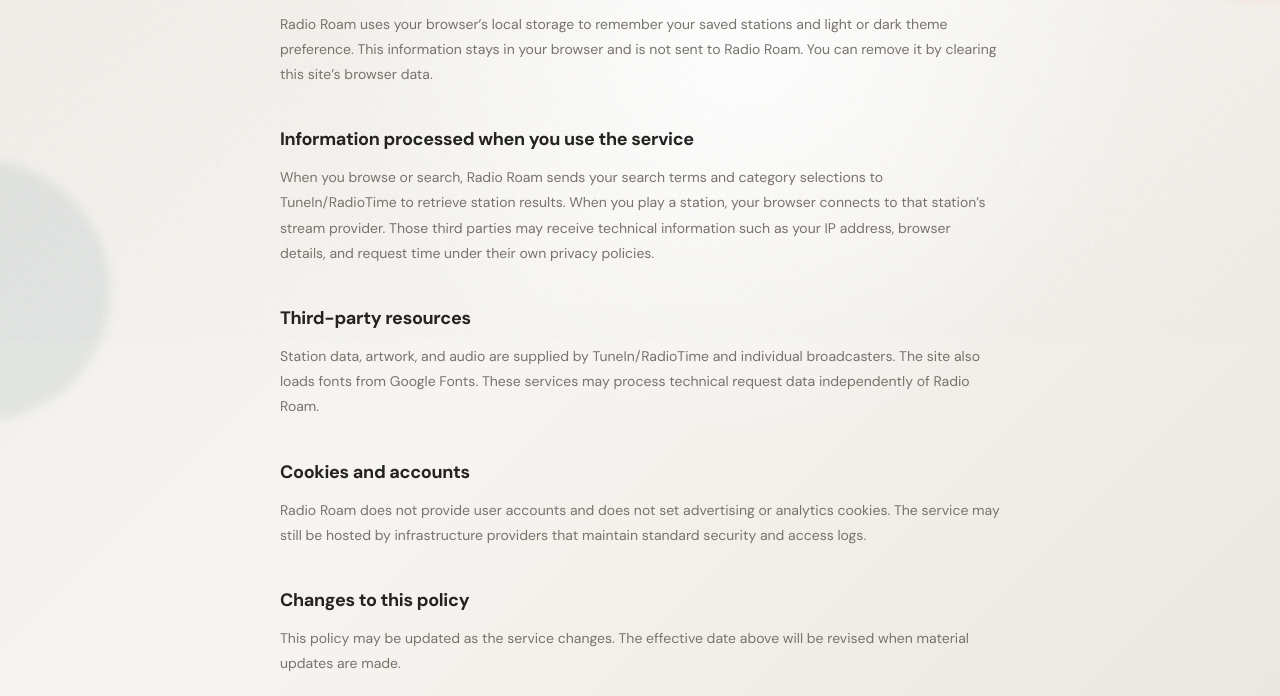
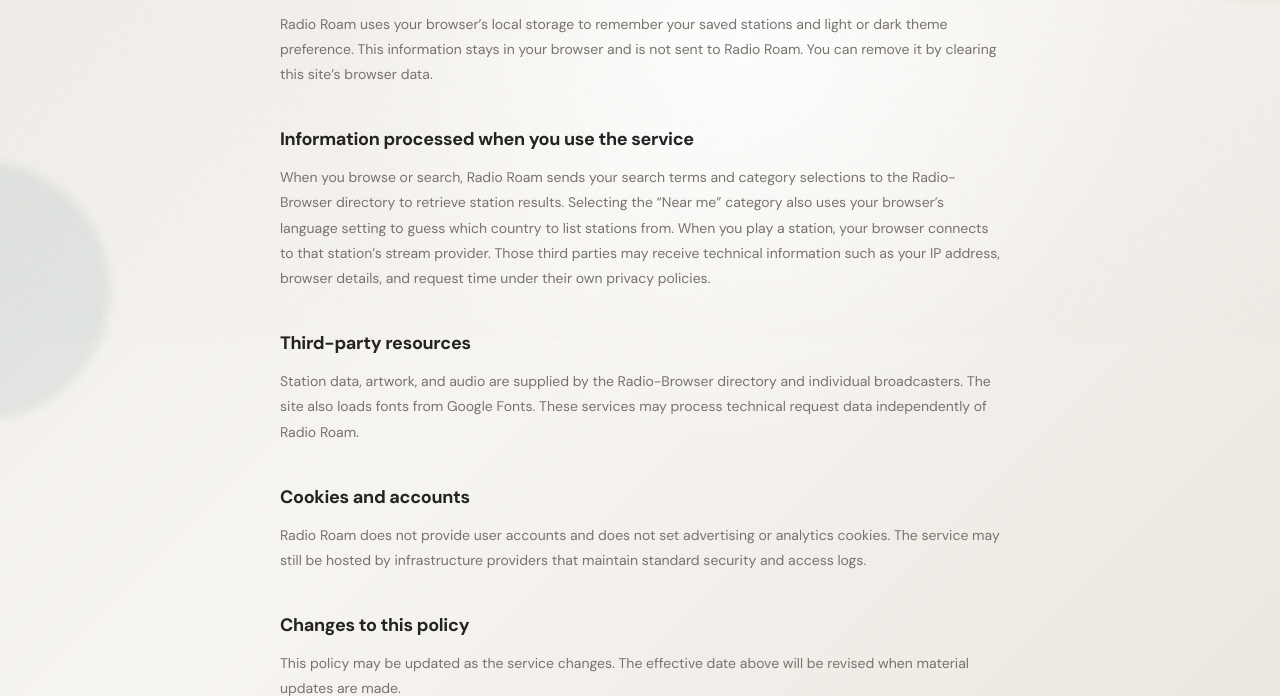
Before and after one commit to PierrunoYT/radioroam.app, a Flask app: page /privacy in a window 1280 px wide. Shown: the part 459-1155 px from the top of the page. Run offline with Flask 3, Linux system fonts and the light colour scheme.

Commit message:
Replace TuneIn with the Radio-Browser API
TuneIn's endpoints are unofficial and have no "list everything" route, so
discovery was capped by whatever its search happened to return. Radio-Browser
is an openly licensed community directory with documented endpoints, health
checks, and popularity data.

- Search, genre browsing, and country listings now come from Radio-Browser
- Requests use hidebroken=true to skip stations failing health checks, and
  order=clickcount so well-known stations surface first
- Resolving a stream via /json/url/<uuid> also registers the play, which is
  how Radio-Browser ranks stations
- Category tag requests run concurrently and cache for ten minutes, cutting
  a cold browse from ~1.4s to ~0.3s
- Fall back to a named mirror when the round-robin address returns a bad host
- Treat a 404 as a definitive answer rather than retrying the next mirror

"Near me" previously used TuneIn's geo-targeted feed, which keys off the
server's IP address and would report the datacenter once deployed. It now
infers the country from the browser's Accept-Language region subtag, which
at least describes the listener. The privacy page is updated to match.

Note: favorites saved under TuneIn guide IDs will no longer resolve, as the
two directories share no common identifier.

Co-Authored-By: Claude Opus 5 (1M context) <noreply@anthropic.com>

```diff
--- a/app.py
+++ b/app.py
@@ -1,136 +1,135 @@
 from __future__ import annotations
 
+import threading
+import time
+from concurrent.futures import ThreadPoolExecutor
 from typing import Any
 
 import requests
 from flask import Flask, jsonify, render_template, request
 
 
-class TuneInAPI:
-    """Small wrapper around the public TuneIn / RadioTime endpoints."""
+class StationNotFound(LookupError):
+    """Raised when Radio-Browser has no station with the requested ID."""
 
-    BASE_URL = "https://opml.radiotime.com"
 
-    def __init__(self, partner_id: str = "RadioTime") -> None:
-        self.partner_id = partner_id
+class RadioBrowserAPI:
+    """Client for the Radio-Browser directory API.
+
+    Radio-Browser is a community-maintained, openly licensed directory of
+    around 50k stations. Everything the player needs comes from it: search,
+    genre browsing, country listings, and live stream-URL resolution.
+    """
+
+    # Round-robin DNS across the community mirrors, with a named server as a
+    # fallback for the case where the rotation hands out a host that's down.
+    HOSTS = ("https://all.api.radio-browser.info", "https://de1.api.radio-browser.info")
+
+    # Stations whose stream last failed a health check are excluded everywhere.
+    DEFAULTS = {"hidebroken": "true", "order": "clickcount", "reverse": "true"}
+
+    def __init__(self, timeout: int = 10) -> None:
+        self.timeout = timeout
         self.session = requests.Session()
-        self.session.headers.update(
-            {"User-Agent": "Mozilla/5.0 (Windows NT 10.0; Win64; x64)"}
-        )
+        # Radio-Browser asks clients to identify themselves so they can spot
+        # misbehaving traffic rather than blanket-rate-limiting everyone.
+        self.session.headers.update({"User-Agent": "RadioRoam/1.0"})
 
-    def _request(self, endpoint: str, params: dict[str, Any] | None = None) -> dict:
-        query = {**(params or {}), "render": "json", "partnerId": self.partner_id}
-        response = self.session.get(
-            f"{self.BASE_URL}/{endpoint.lstrip('/')}", params=query, timeout=12
-        )
-        response.raise_for_status()
-        return response.json()
-
-    @staticmethod
-    def _outlines(items: list[dict]) -> list[dict]:
-        outlines: list[dict] = []
-        for item in items:
-            if item.get("element") != "outline":
-                continue
-            children = item.get("children")
-            if children:
-                outlines.extend(TuneInAPI._outlines(children))
-            else:
-                outlines.append(item)
-        return outlines
+    def _get(self, path: str, params: dict[str, Any] | None = None) -> Any:
+        query = {**self.DEFAULTS, **(params or {})}
+        last_error: Exception = RuntimeError("no hosts configured")
+        for host in self.HOSTS:
+            try:
+                response = self.session.get(
+                    f"{host}/{path.lstrip('/')}", params=query, timeout=self.timeout
+                )
+                # A 404 is a definitive answer about the station, not a sick
+                # mirror, so don't waste a retry on the next host.
+                if response.status_code == 404:
+                    raise StationNotFound(path)
+                response.raise_for_status()
+                return response.json()
+            except (requests.RequestException, ValueError) as error:
+                last_error = error
+        raise last_error
 
     @staticmethod
     def _station(item: dict) -> dict:
-        image = item.get("image")
-        if image and image.startswith("http://"):
-            image = f"https://{image.removeprefix('http://')}"
+        tags = [tag.strip() for tag in (item.get("tags") or "").split(",") if tag.strip()]
+        location = item.get("state") or item.get("country")
+        subtext = " · ".join(part for part in (", ".join(tags[:2]), location) if part)
+        # Prefer url_resolved: `url` may point at a playlist the browser can't read.
+        url = item.get("url_resolved") or item.get("url")
         return {
-            "id": item.get("guide_id"),
-            "name": item.get("text") or "Unknown station",
-            "subtext": item.get("subtext") or item.get("genre") or "Live radio",
-            "image": image,
-            "formats": item.get("formats"),
-            "bitrate": item.get("bitrate"),
-            "url": item.get("URL") or item.get("url"),
+            "id": item.get("stationuuid"),
+            "name": (item.get("name") or "Unknown station").strip(),
+            "subtext": subtext or "Live radio",
+            "image": item.get("favicon") or None,
+            "formats": item.get("codec") or None,
+            "bitrate": item.get("bitrate") or None,
+            "country": item.get("country") or None,
+            "homepage": item.get("homepage") or None,
+            "url": url,
         }
 
-    def search(self, query: str) -> list[dict]:
-        data = self._request("Search.ashx", {"query": query})
-        return [
-            self._station(item)
-            for item in self._outlines(data.get("body", []))
-            if item.get("type") == "audio"
-        ]
+    def _stations(self, path: str, params: dict[str, Any] | None = None) -> list[dict]:
+        payload = self._get(path, params)
+        return [self._station(item) for item in payload if item.get("stationuuid")]
 
-    def browse(self, category: str = "music") -> list[dict]:
-        # TuneIn's broad category pages contain navigation links rather than
-        # stations. Search provides the playable station mix users expect,
-        # while the local category is already a geo-targeted station listing.
-        if category != "local":
-            return self.search(f"{category} radio")
-        data = self._request("Browse.ashx", {"c": "local"})
-        return [
-            self._station(item)
-            for item in self._outlines(data.get("body", []))
-            if item.get("type") == "audio"
-        ]
+    def search(self, query: str, limit: int = 60) -> list[dict]:
+        return self._stations(
+            "json/stations/search", {"name": query, "limit": limit}
+        )
 
-    def get_stream_urls(self, station_id: str) -> list[str]:
-        station_id = station_id if station_id.startswith("s") else f"s{station_id}"
-        data = self._request("Tune.ashx", {"id": station_id})
-        supported = {"mp3": 0, "aac": 1, "aacp": 1, "ogg": 2, "opus": 2}
-        streams = []
-        for item in data.get("body", []):
-            for candidate in self._resolve_proxy_stream(item):
-                stream_url = candidate.get("url") or candidate.get("URL")
-                media_type = str(candidate.get("media_type", "")).lower()
-                if not stream_url or media_type not in supported:
-                    continue
+    def by_tag(self, tag: str, limit: int = 60) -> list[dict]:
+        return self._stations(f"json/stations/bytag/{tag}", {"limit": limit})
 
-                urls = [stream_url]
-                if stream_url.startswith("http://"):
-                    urls.insert(0, f"https://{stream_url.removeprefix('http://')}")
-                for url in urls:
-                    streams.append(
-                        (
-                            not url.startswith("https://"),
-                            supported[media_type],
-                            -int(candidate.get("reliability") or 0),
-                            -int(candidate.get("bitrate") or 0),
-                            url,
-                        )
-                    )
-        return list(dict.fromkeys(stream[-1] for stream in sorted(streams)))
+    def by_country_code(self, code: str, limit: int = 60) -> list[dict]:
+        return self._stations(
+            f"json/stations/bycountrycodeexact/{code}", {"limit": limit}
+        )
 
-    def _resolve_proxy_stream(self, item: dict) -> list[dict]:
-        is_proxy = str(item.get("is_proxy", "false")).lower() == "true"
-        if not is_proxy:
-            return [item]
+    def get_stream_url(self, station_uuid: str) -> str | None:
+        """Resolve a station's current stream URL and register the play.
 
-        proxy_url = item.get("url") or item.get("URL")
-        if not proxy_url:
-            return []
-        response = self.session.get(proxy_url, timeout=12)
-        response.raise_for_status()
-        resolved = []
-        for stream in response.json().get("Streams", []):
-            resolved.append(
-                {
-                    "url": stream.get("Url"),
-                    "media_type": stream.get("MediaType"),
-                    "reliability": stream.get("Reliability"),
-                    "bitrate": stream.get("Bandwidth"),
-                }
-            )
-        return resolved
+        Radio-Browser ranks stations by click count, so this endpoint is both
+        how you get a fresh URL and how you vote for the station.
+        """
+        data = self._get(f"json/url/{station_uuid}")
+        return data.get("url") if str(data.get("ok")).lower() == "true" else None
 
-    def get_stream_url(self, station_id: str) -> str | None:
-        streams = self.get_stream_urls(station_id)
-        return streams[0] if streams else None
+
+class TTLCache:
+    """Tiny time-boxed cache so repeated browsing doesn't hammer the API."""
+
+    def __init__(self, ttl: int = 600) -> None:
+        self.ttl = ttl
+        self._entries: dict[Any, tuple[float, Any]] = {}
+        self._lock = threading.Lock()
+
+    def get_or_set(self, key: Any, produce):
+        now = time.monotonic()
+        with self._lock:
+            entry = self._entries.get(key)
+            if entry and now - entry[0] < self.ttl:
+                return entry[1]
+        value = produce()
+        with self._lock:
+            self._entries[key] = (now, value)
+        return value
 
 
 app = Flask(__name__)
-tunein = TuneInAPI()
+radio = RadioBrowserAPI()
+browse_cache = TTLCache(ttl=600)
+
+# Each category maps to the Radio-Browser tags that best represent it. Results
+# for every tag are interleaved so a category isn't dominated by one genre.
+CATEGORY_TAGS = {
+    "music": ["pop", "rock", "jazz", "electronic", "classical", "hip hop"],
+    "talk": ["talk", "news", "public radio", "comedy"],
+    "sports": ["sports", "football", "basketball"],
+}
 
 
 @app.get("/")
@@ -153,7 +152,46 @@ def search():
     query = request.args.get("q", "").strip()
     if not query:
         return jsonify({"error": "Enter a station, show, or genre."}), 400
-    return api_response(lambda: tunein.search(query))
+    return api_response(lambda: radio.search(query))
+
+
+def listener_country_code() -> str | None:
+    """Guess the listener's country from the browser's Accept-Language header.
+
+    Radio-Browser has no geo-targeted feed, and the server's own IP address is
+    useless once the app is deployed - it would report the datacenter. The
+    region subtag of the browser locale ("de-CH" -> CH) is imperfect but it at
+    least describes the listener rather than the host.
+    """
+    for language in request.accept_languages.values():
+        parts = language.replace("_", "-").split("-")
+        if len(parts) > 1 and len(parts[-1]) == 2 and parts[-1].isalpha():
+            return parts[-1].upper()
+    return None
+
+
+def browse_category(category: str) -> list[dict]:
+    if category == "local":
+        code = listener_country_code()
+        if not code:
+            return []
+        return radio.by_country_code(code)
+
+    tags = CATEGORY_TAGS[category]
+    # One request per tag, run concurrently - done in sequence this is the
+    # slowest thing the app does.
+    with ThreadPoolExecutor(max_workers=len(tags)) as pool:
+        buckets = list(pool.map(lambda tag: radio.by_tag(tag, limit=15), tags))
+    merged: list[dict] = []
+    seen: set[str] = set()
+    # Round-robin the per-tag results so the list stays varied.
+    for index in range(max((len(b) for b in buckets), default=0)):
+        for bucket in buckets:
+            if index >= len(bucket) or bucket[index]["id"] in seen:
+                continue
+            seen.add(bucket[index]["id"])
+            merged.append(bucket[index])
+    return merged
 
 
 @app.get("/api/browse")
@@ -161,14 +199,16 @@ def browse():
     category = request.args.get("category", "music").lower()
     if category not in {"music", "talk", "sports", "local"}:
         return jsonify({"error": "Unknown category."}), 400
-    return api_response(lambda: tunein.browse(category))
+    # "Local" varies per listener, so it's keyed by the country we inferred.
+    key = (category, listener_country_code() if category == "local" else None)
+    return api_response(lambda: browse_cache.get_or_set(key, lambda: browse_category(category)))
 
 
 @app.get("/api/stream/<station_id>")
 def stream(station_id: str):
     def resolve_streams():
-        urls = tunein.get_stream_urls(station_id)
-        return {"url": urls[0] if urls else None, "urls": urls}
+        url = radio.get_stream_url(station_id)
+        return {"url": url, "urls": [url] if url else []}
 
     return api_response(resolve_streams)
 
@@ -179,10 +219,12 @@ def api_response(action):
         if isinstance(result, dict) and not result.get("url"):
             return jsonify({"error": "No playable stream was found."}), 404
         return jsonify(result)
+    except StationNotFound:
+        return jsonify({"error": "That station is no longer listed."}), 404
     except requests.Timeout:
-        return jsonify({"error": "TuneIn took too long to respond."}), 504
+        return jsonify({"error": "Radio-Browser took too long to respond."}), 504
     except (requests.RequestException, ValueError):
-        return jsonify({"error": "TuneIn is unavailable right now."}), 502
+        return jsonify({"error": "Radio-Browser is unavailable right now."}), 502
 
 
 if __name__ == "__main__":
--- a/templates/legal.html
+++ b/templates/legal.html
@@ -46,10 +46,10 @@
           <p>Radio Roam uses your browser’s local storage to remember your saved stations and light or dark theme preference. This information stays in your browser and is not sent to Radio Roam. You can remove it by clearing this site’s browser data.</p>
 
           <h2>Information processed when you use the service</h2>
-          <p>When you browse or search, Radio Roam sends your search terms and category selections to TuneIn/RadioTime to retrieve station results. When you play a station, your browser connects to that station’s stream provider. Those third parties may receive technical information such as your IP address, browser details, and request time under their own privacy policies.</p>
+          <p>When you browse or search, Radio Roam sends your search terms and category selections to the Radio-Browser directory to retrieve station results. Selecting the “Near me” category also uses your browser’s language setting to guess which country to list stations from. When you play a station, your browser connects to that station’s stream provider. Those third parties may receive technical information such as your IP address, browser details, and request time under their own privacy policies.</p>
 
           <h2>Third-party resources</h2>
-          <p>Station data, artwork, and audio are supplied by TuneIn/RadioTime and individual broadcasters. The site also loads fonts from Google Fonts. These services may process technical request data independently of Radio Roam.</p>
+          <p>Station data, artwork, and audio are supplied by the Radio-Browser directory and individual broadcasters. The site also loads fonts from Google Fonts. These services may process technical request data independently of Radio Roam.</p>
 
           <h2>Cookies and accounts</h2>
           <p>Radio Roam does not provide user accounts and does not set advertising or analytics cookies. The service may still be hosted by infrastructure providers that maintain standard security and access logs.</p>
@@ -67,7 +67,7 @@
           <p>By using Radio Roam, you agree to these terms. If you do not agree, please do not use the service.</p>
 
           <h2>The service</h2>
-          <p>Radio Roam helps you discover and play publicly available live radio streams. Station listings, artwork, metadata, and audio are provided by TuneIn/RadioTime, broadcasters, and other third parties. Radio Roam does not control that content and does not guarantee that any station will remain available.</p>
+          <p>Radio Roam helps you discover and play publicly available live radio streams. Station listings, artwork, metadata, and audio are provided by the Radio-Browser directory, broadcasters, and other third parties. Radio Roam does not control that content and does not guarantee that any station will remain available.</p>
 
           <h2>Acceptable use</h2>
           <p>You may use Radio Roam for personal, lawful listening. You must not misuse the service, interfere with its operation, attempt unauthorized access, or use automated means that place an unreasonable load on Radio Roam or its third-party providers.</p>
```
Also changed, not shown: README.md.
